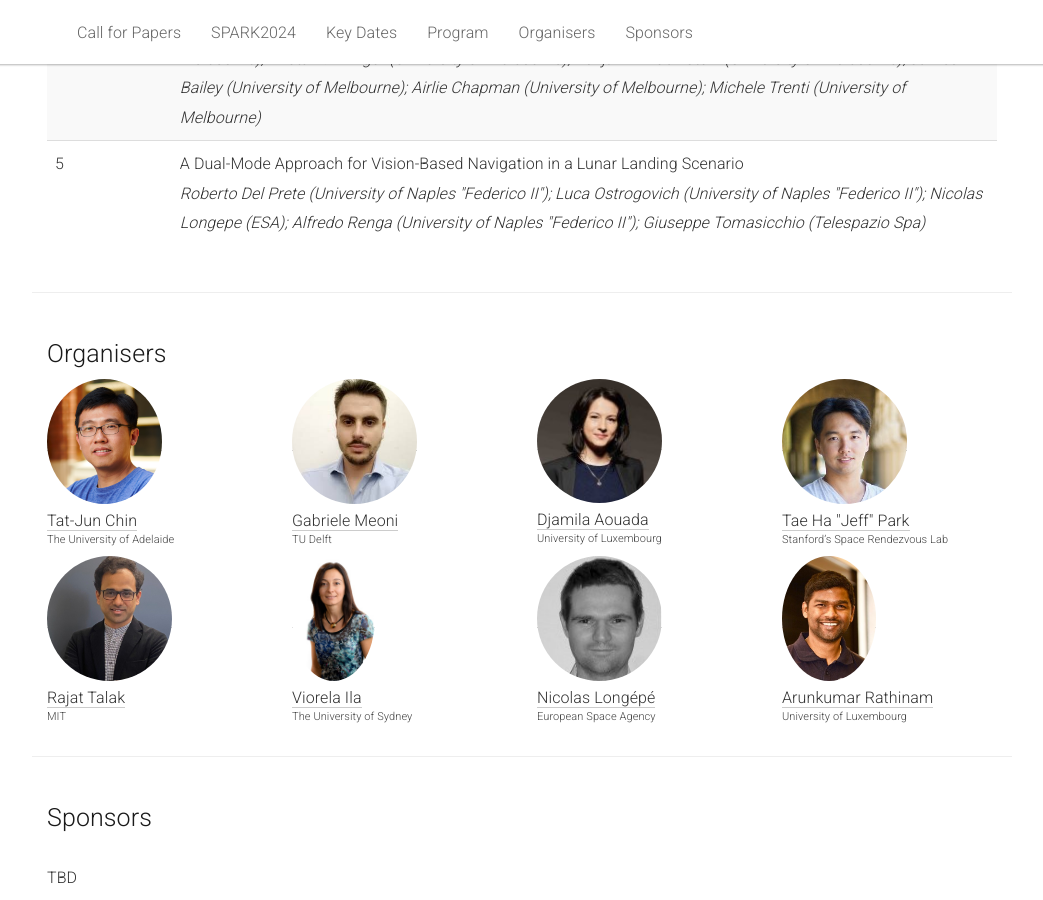
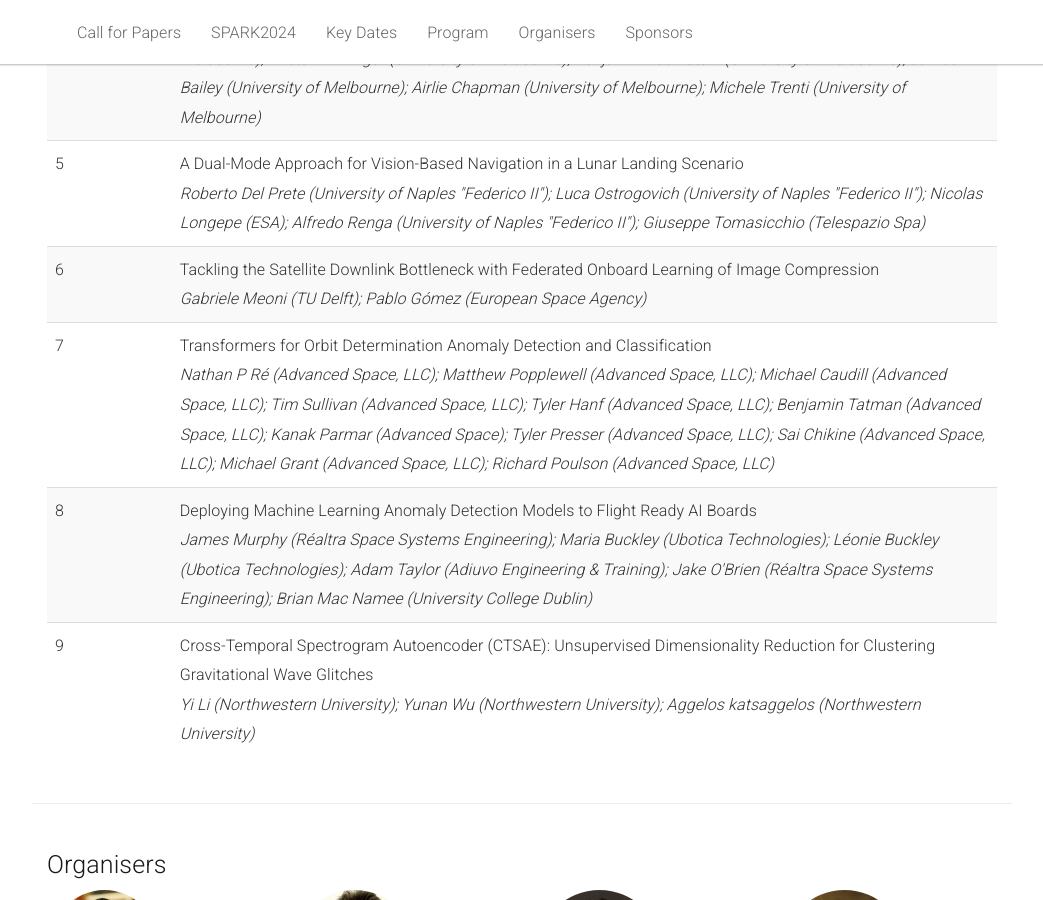
Before and after one commit to AIforSpace/2024, a Jekyll site: the page built from _pages/home.md, in a window 1280 px wide and 900 px high, scrolled down 4815 px. Shown: the whole window, without its empty margins (118-1161 px from the left). Built offline with Jekyll 4.4.1, drawn with Linux system fonts in a browser that asks for light colours.

Commit message:
Update home.md

```diff
--- a/_pages/home.md
+++ b/_pages/home.md
@@ -320,6 +320,38 @@ monitoring control interfaces.
           <br><em>Roberto Del Prete (University of Naples "Federico II"); Luca Ostrogovich (University of Naples "Federico II"); Nicolas Longepe (ESA); Alfredo Renga (University of Naples "Federico II"); Giuseppe  Tomasicchio (Telespazio Spa)</em>
           </td>
         </tr>
+        <tr>
+          <td>
+          6  <br>
+          </td>
+          <td>Tackling the Satellite Downlink Bottleneck with Federated Onboard Learning of Image Compression
+          <br><em>Gabriele Meoni (TU Delft); Pablo Gómez (European Space Agency)</em>
+          </td>
+        </tr>
+        <tr>
+          <td>
+          7  <br>
+          </td>
+          <td>Transformers for Orbit Determination Anomaly Detection and Classification
+          <br><em>Nathan P Ré (Advanced Space, LLC); Matthew Popplewell (Advanced Space, LLC); Michael Caudill (Advanced Space, LLC); Tim Sullivan (Advanced Space, LLC); Tyler Hanf (Advanced Space, LLC); Benjamin Tatman (Advanced Space, LLC); Kanak Parmar (Advanced Space); Tyler Presser (Advanced Space, LLC); Sai Chikine (Advanced Space, LLC); Michael Grant (Advanced Space, LLC); Richard Poulson (Advanced Space, LLC)</em>
+          </td>
+        </tr>
+        <tr>
+          <td>
+          8  <br>
+          </td>
+          <td>Deploying Machine Learning Anomaly Detection Models to Flight Ready AI Boards
+          <br><em>James Murphy (Réaltra Space Systems Engineering); Maria Buckley (Ubotica Technologies); Léonie Buckley (Ubotica Technologies); Adam Taylor (Adiuvo Engineering & Training); Jake O'Brien (Réaltra Space Systems Engineering); Brian Mac Namee (University College Dublin)</em>
+          </td>
+        </tr>
+        <tr>
+          <td>
+          9  <br>
+          </td>
+          <td>Cross-Temporal Spectrogram Autoencoder (CTSAE): Unsupervised Dimensionality Reduction for Clustering Gravitational Wave Glitches
+          <br><em>Yi Li (Northwestern University); Yunan Wu (Northwestern University); Aggelos katsaggelos (Northwestern University)</em>
+          </td>
+        </tr>
       </tbody>
     </table>
   </div>
```
